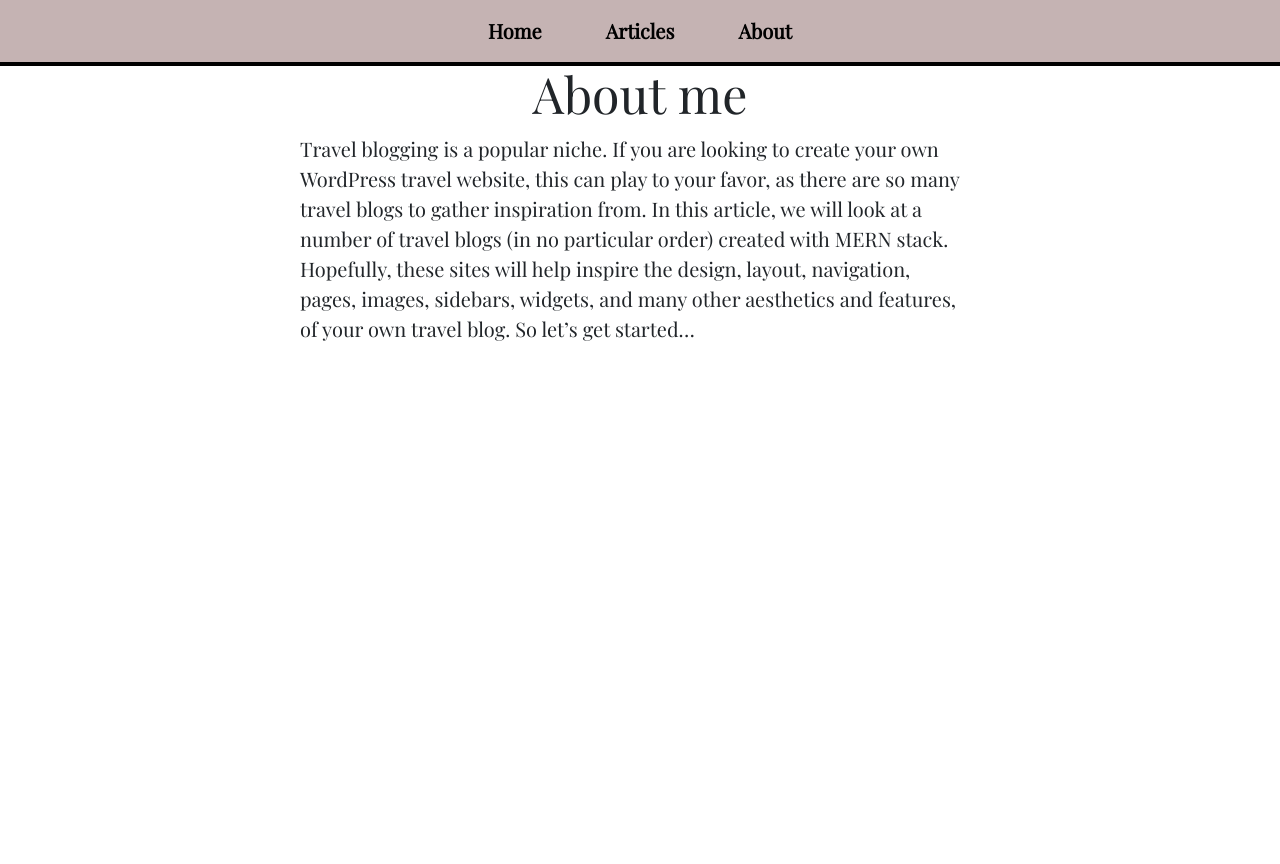
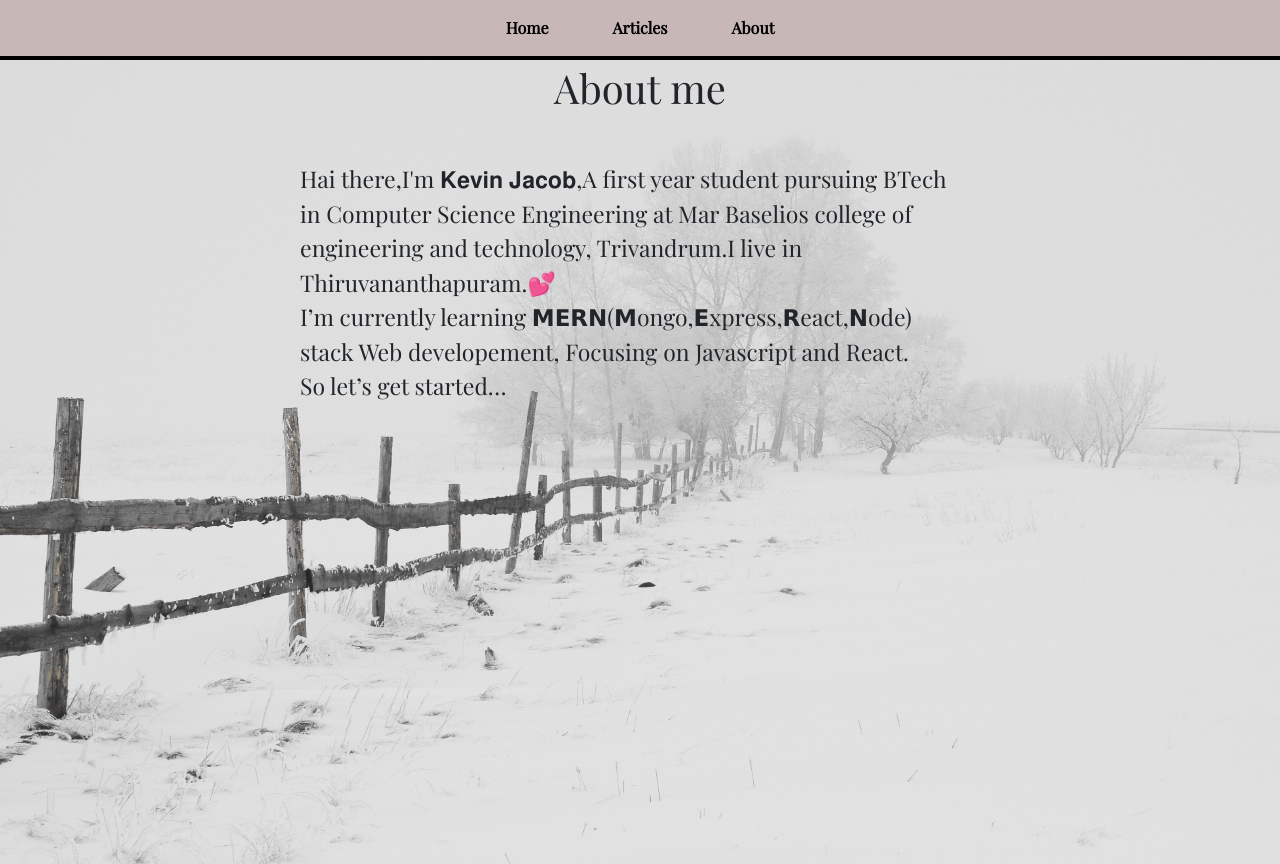
Before and after one commit to kevinjacob2001/Blog__MERN, a React (Create React App) app: page /about in a window 1280 px wide. Before the commit the page ends 800 px from the top, so only its background shows below. Built offline with nearby package versions, Linux system fonts and the light colour scheme; a web font is replaced by a local one.

Commit message:
Design modifications

```diff
--- a/src/App.css
+++ b/src/App.css
@@ -1,7 +1,18 @@
 * {
   font-family: Playfair Display;
-  font-size: 20px;
+
+
 }
+
+#bod{
+  background-position: center;
+  background-repeat: no-repeat;
+  background-size: cover;
+  background-image: url('./bg1.jpg');
+
+
+}
+
 
 button {
   padding: 16px;
@@ -25,7 +36,7 @@ nav {
   position: fixed;
   top: 0;
   width: 100%;
-  background: rgb(197, 179, 179);
+  background: rgb(199, 183, 183);
 }
 
 nav ul {
@@ -54,6 +65,7 @@ nav a:hover {
 }
 
 #page-body {
+  font-size: 23px;
   max-width: 700px;
   margin: auto;
   padding-top: 64px;
@@ -102,7 +114,12 @@ textarea {
 p {
   display: inline-block;
   margin-right: 16px;
+
 }
+#upvotes-section{
+  margin-bottom: 25px;
+}
+
 
 .comment {
   border-bottom: 2px solid black;
--- a/src/App.js
+++ b/src/App.js
@@ -19,6 +19,7 @@ class App extends Component {
       <Router>
         <div className="App">
           <NavBar />
+          <div id="bod">
           <div id="page-body">
             <Switch>
               <Route exact path="/" component={HomePage} />
@@ -28,6 +29,7 @@ class App extends Component {
               <Route component={NotFoundPage} />
             </Switch>
           </div>
+          </div>
         </div>
       </Router>
     )
--- a/src/pages/AboutPage.jsx
+++ b/src/pages/AboutPage.jsx
@@ -2,20 +2,22 @@ import React from "react";
 
 const AboutPage = () => {
   return (
-    <>
-      <h1 style={{ textAlign: "center" }}>About me</h1>
+    <div style={{height:"100vh"}}>
+      <h1 style={{ textAlign: "center" ,marginBottom:"50px"}}>About me</h1>
       <p>
-        Travel blogging is a popular niche. If you are looking to create your
-        own WordPress travel website, this can play to your favor, as there are
-        so many travel blogs to gather inspiration from. In this article, we
-        will look at a number of travel blogs (in no particular order) created
-        with MERN stack. Hopefully, these sites will help inspire the design,
-        layout, navigation, pages, images, sidebars, widgets, and many other
-        aesthetics and features, of your own travel blog. So let’s get started…
+        Hai there,I'm 𝐊𝐞𝐯𝐢𝐧 𝐉𝐚𝐜𝐨𝐛,A first year student pursuing BTech in
+        Computer Science Engineering at Mar Baselios college of engineering and
+        technology, Trivandrum.I live in Thiruvananthapuram.💕
+        <br />
+        I’m currently learning 𝗠𝗘𝗥𝗡(𝗠ongo,𝗘xpress,𝗥eact,𝗡ode) stack Web
+        developement, Focusing on Javascript and React.
+        <br />
+
+        So let’s get started…
       </p>
 
       <br />
-    </>
+    </div>
   );
 };
 
--- a/src/pages/ArticlesListPage.jsx
+++ b/src/pages/ArticlesListPage.jsx
@@ -6,7 +6,7 @@ import articleContent from "./article-content";
 const ArticlesListPage = () => {
   return (
     <>
-      <h1 style={{textAlign:"center"}}>Articles</h1>
+      <h1 style={{ textAlign: "center" ,marginBottom:"50px"}}>Articles</h1>
       <ArticleList articles={articleContent} />
     </>
   );
--- a/src/pages/Articlespage.jsx
+++ b/src/pages/Articlespage.jsx
@@ -31,8 +31,8 @@ const ArticlePage = ({ match }) => {
 
   return (
     <>
-      <h1 style={{textAlign:"center"}}>{article.title}</h1>
-     <UpvotesSection articleName={name} upvotes={articleInfo.upvotes} setArticleInfo={setArticleInfo}/>
+      <h1 style={{ textAlign: "center" ,marginBottom:"30px"}}>{article.title}</h1>
+     <UpvotesSection  articleName={name} upvotes={articleInfo.upvotes} setArticleInfo={setArticleInfo}/>
       {article.content.map((paragraph, key) => (
         <p key={key}>{paragraph}</p>
       ))}
--- a/src/pages/homepage.jsx
+++ b/src/pages/homepage.jsx
@@ -3,7 +3,7 @@ import React from "react";
 const HomePage = () => {
   return (
     <>
-      <h1 style={{ textAlign: "center" }}>Hello, welcome to my travel blog</h1>
+      <h1 style={{ textAlign: "center" ,marginBottom:"50px"}}>Hello, welcome to my travel blog</h1>
       <p>
         Travel blogging is a popular niche. If you are looking to create your
         own WordPress travel website, this can play to your favor, as there are
```
Also changed, not shown: src/bg1.jpg (added).
